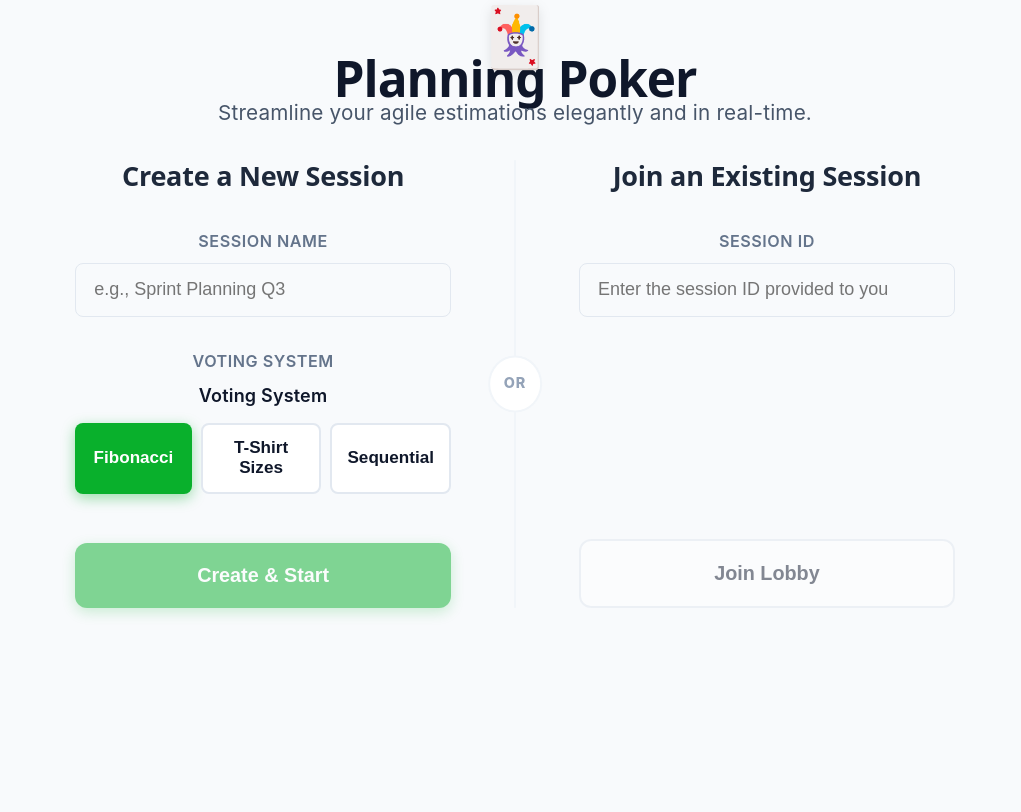
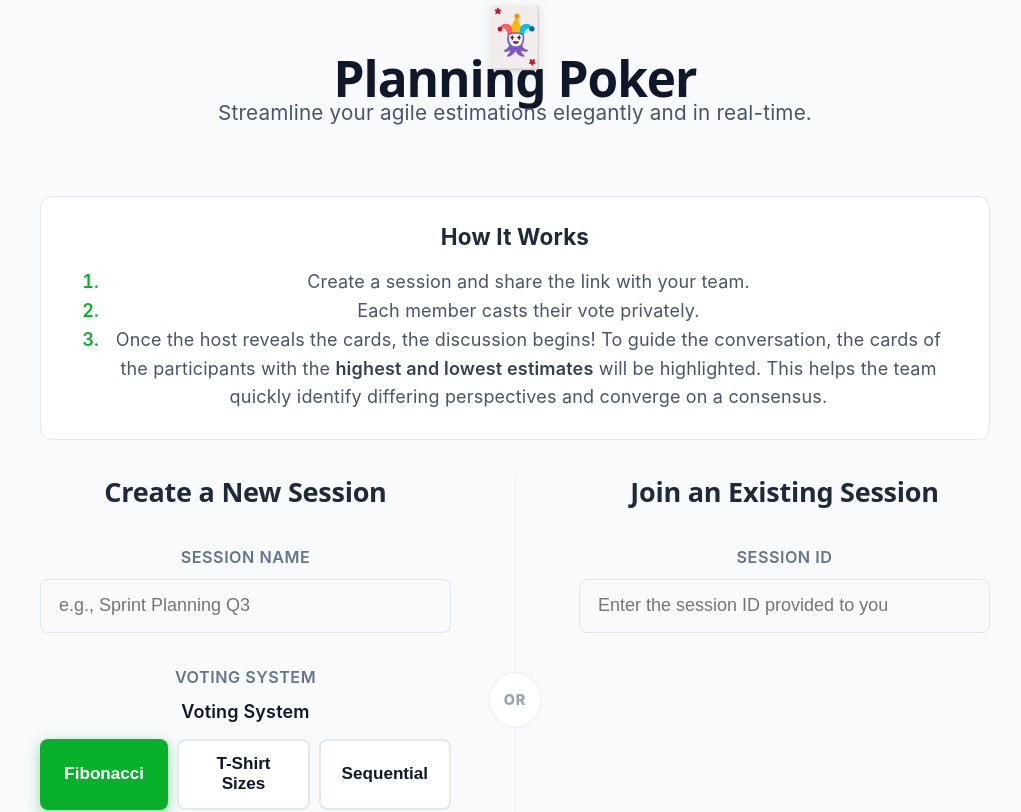
Before and after one commit to Gaby1470/planning-poker, a React (Vite) app in the folder client/: page / in a window 1280 px wide. Shown: the top 812 px of the page, without its empty margins (125-1146 px from the left). Built offline with nearby package versions, Linux system fonts and the light colour scheme; no server answers.

Commit message:
how it works

```diff
--- a/client/src/pages/HomePage.css
+++ b/client/src/pages/HomePage.css
@@ -46,6 +46,41 @@
   font-size: 1.15rem;
   color: #475569;
   margin: 0;
+}
+
+/* Instructions Block */
+.pro-instructions {
+  max-width: 950px;
+  margin: 2rem auto;
+  padding: 1.5rem 2rem;
+  background-color: var(--bg-surface);
+  border: 1px solid var(--border);
+  border-radius: 12px;
+}
+
+.pro-instructions h3 {
+  font-size: 1.25rem;
+  font-weight: 700;
+  color: #1e293b;
+  margin: 0 0 1rem 0;
+  text-align: center;
+}
+
+.pro-instructions ol {
+  padding-left: 1.5rem;
+  margin: 0;
+  color: #475569;
+  line-height: 1.6;
+}
+
+.pro-instructions li::marker {
+  font-weight: 600;
+  color: var(--primary);
+}
+
+.pro-instructions strong {
+  color: #334155;
+  font-weight: 600;
 }
 
 /* Main Card Container - Modified to expand */
--- a/client/src/pages/HomePage.tsx
+++ b/client/src/pages/HomePage.tsx
@@ -45,6 +45,15 @@ const HomePage = () => {
       <div className="pro-header">
         <h1>Planning Poker</h1>
         <p>Streamline your agile estimations elegantly and in real-time.</p>
+      </div>
+
+      <div className="pro-instructions">
+        <h3>How It Works</h3>
+        <ol>
+          <li>Create a session and share the link with your team.</li>
+          <li>Each member casts their vote privately.</li>
+          <li>Once the host reveals the cards, the discussion begins! To guide the conversation, the cards of the participants with the <strong>highest and lowest estimates</strong> will be highlighted. This helps the team quickly identify differing perspectives and converge on a consensus.</li>
+        </ol>
       </div>
 
       <div className="pro-card">
```
